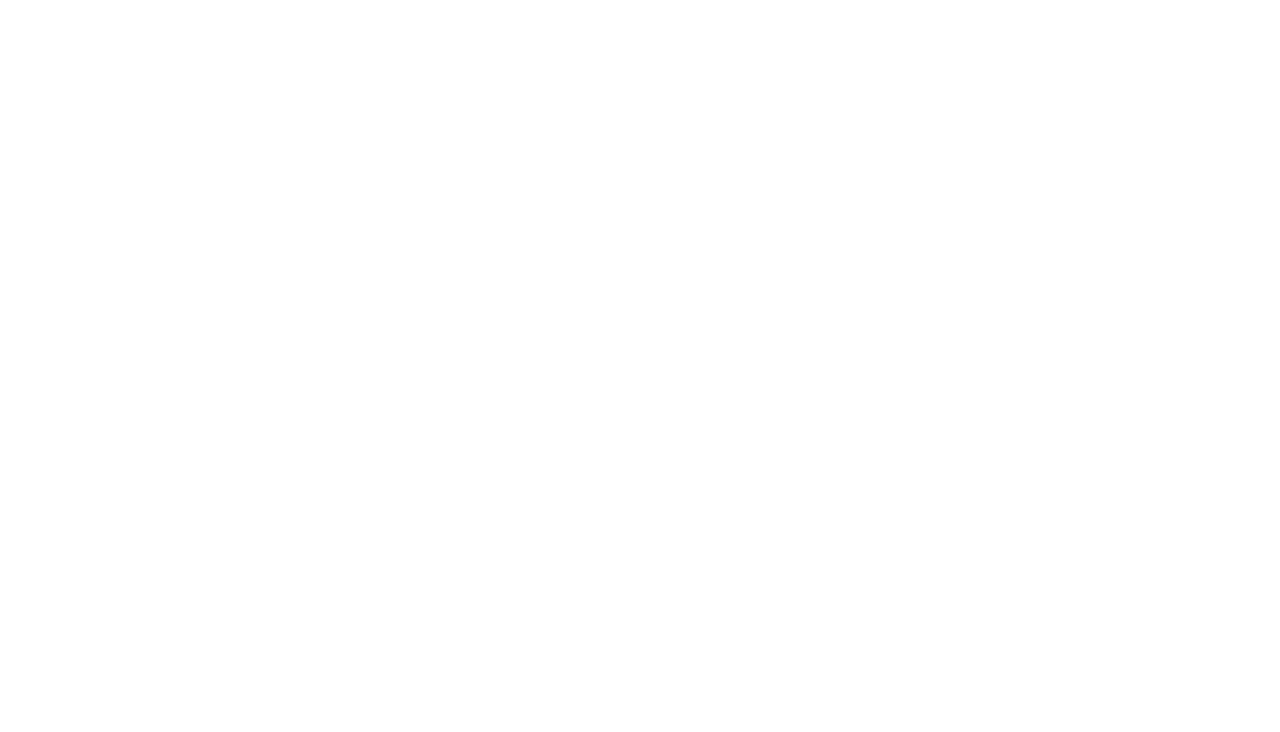
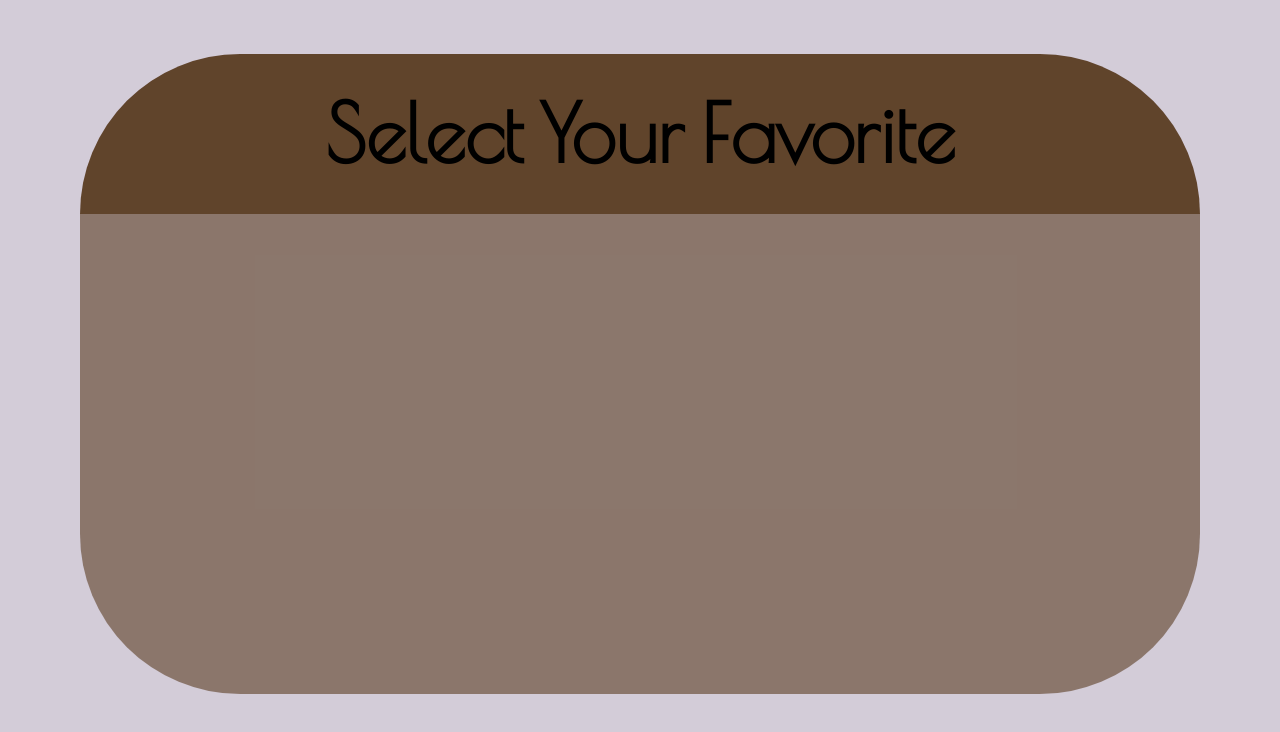
Before and after one commit to thomasphillips3/shufflevote, a plain HTML site: page index.html in a window 1280 px wide. Drawn offline with nearby package versions, Linux system fonts and the light colour scheme.

Commit message:
Page Design
Started main page design. I’m sure I’ll change these ugly ass colors
though.
Decided to use 300 x 300 images instead

```diff
--- a/css/master.css
+++ b/css/master.css
@@ -0,0 +1,27 @@
+body {
+  background-color: rgba(36, 2, 64, .2);
+}
+header {
+  margin: auto;
+  height: 10em;
+  width: 70em;
+  background-color: rgba(68, 34, 0, .8);
+  border-top-right-radius: 100em;
+  border-top-left-radius: 100em;
+}
+#mainSection {
+  margin: auto;
+  height: 30em;
+  width: 70em;
+  background-color: rgba(68, 34, 0, .5);
+  border-bottom-right-radius: 10em;
+  border-bottom-left-radius: 10em;
+}
+
+#pageHeading {
+  text-align: center;
+  position: relative;
+  top: 0.4em;
+  font-family: 'Poiret One', sans-serif;
+  font-size: 5em;
+}
--- a/index.html
+++ b/index.html
@@ -4,11 +4,16 @@
     <meta charset="utf-8">
     <title>Shuffle Vote</title>
     <link rel="stylesheet" href="css/master.css" >
-    <script type="text/javascript" src="js/shufflevote.js">
-
-    </script>
+    <link href='https://fonts.googleapis.com/css?family=Poiret+One' rel='stylesheet' type='text/css'>
+    <script type="text/javascript" src="js/shufflevote.js"></script>
   </head>
   <body>
+    <header>
+      <h1 id="pageHeading">Select Your Favorite</h1>
+    </header>
+    <div id="mainSection">
 
+
+    </div>
   </body>
 </html>
```
Also changed, not shown: res/images/bag.jpg, res/images/banana.jpg, res/images/boots.jpg, res/images/chair.jpg, res/images/cthulhu.jpg, res/images/dragon.jpg, res/images/pen.jpg, res/images/scissors.jpg, res/images/shark.jpg, res/images/sweep.jpg, res/images/unicorn.jpg, res/images/usb.jpg, res/images/water_can.jpg, res/images/wine_glass.jpg.
